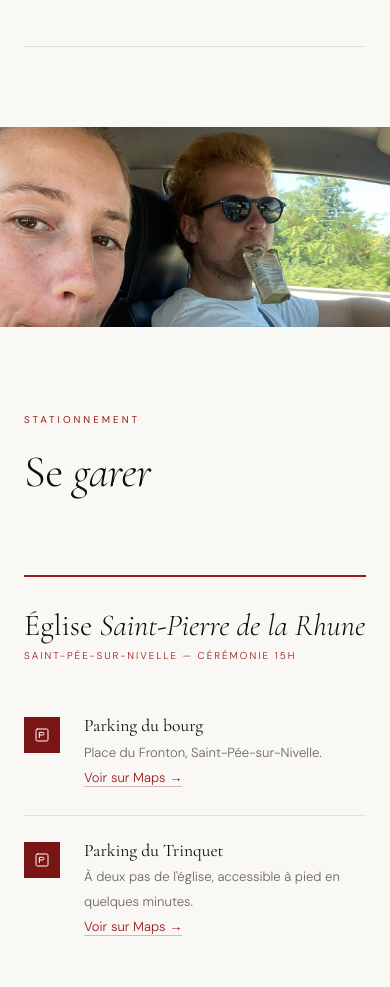
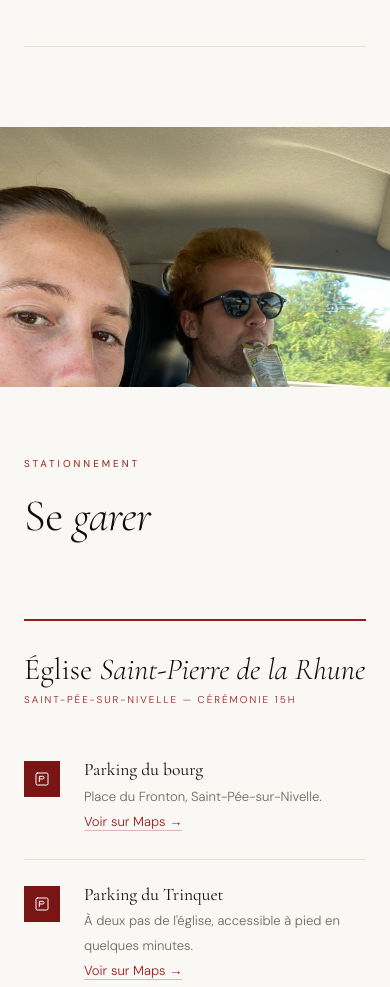
Before and after one commit to inesmas31/Mariage, a plain HTML site: page index.html in a window 390 px wide. Shown: the part 7760-8747 px from the top of the page. Drawn offline with nearby package versions, Linux system fonts and the light colour scheme.

Commit message:
Nos envies photo + parking restructuré + version mobile

```diff
--- a/index.html
+++ b/index.html
@@ -374,7 +374,22 @@
     .info-card strong { color: var(--noir); font-weight: 400; }
 
     /* ──────────────────────────── PARKING */
-    #parking { padding: 10rem 0; background: var(--blanc); }
+    #parking { background: var(--blanc); overflow: hidden; }
+    .parking-layout {
+      display: grid;
+      grid-template-columns: 380px 1fr;
+    }
+    .parking-photo {
+      position: sticky; top: 0;
+      height: 100vh;
+      overflow: hidden;
+    }
+    .parking-photo img {
+      width: 100%; height: 100%; object-fit: cover; object-position: center top; display: block;
+    }
+    .parking-content {
+      padding: 1.5rem 5rem;
+    }
     .parking-header { margin-bottom: 5rem; }
     .parking-grid { display: grid; grid-template-columns: 1fr 1fr; gap: 4rem; }
     .parking-block { border-top: 2px solid var(--rouge); padding-top: 2rem; }
@@ -423,15 +438,6 @@
       letter-spacing: 0.1em; color: var(--rouge);
     }
 
-
-    /* ──────────────────────────── PHOTO BREAK */
-    .photo-break {
-      width: 100%; height: 55vh; min-height: 320px; overflow: hidden;
-    }
-    .photo-break img {
-      width: 100%; height: 100%; object-fit: cover; object-position: center 30%;
-      display: block;
-    }
 
     /* ──────────────────────────── FOOTER */
     footer {
@@ -495,11 +501,10 @@
       .hotel-row { flex-direction: column; gap: 0.2rem; }
       .hotel-meta { flex-direction: row; gap: 1rem; }
 
-      /* Photo break */
-      .photo-break { height: 50vw; min-height: 200px; }
-
       /* Parking */
-      #parking { padding: 5rem 0; }
+      .parking-layout { grid-template-columns: 1fr; }
+      .parking-photo { position: relative; height: 60vw; min-height: 260px; }
+      .parking-content { padding: 4rem 1.5rem; }
       .parking-grid { grid-template-columns: 1fr; }
 
       /* Footer */
@@ -894,19 +899,18 @@
     </div>
   </section>
 
-  <!-- PHOTO COMPOTE -->
-  <div class="photo-break">
-    <img src="compote.jpeg" alt="Louis & Inès">
-  </div>
-
   <!-- SE GARER -->
   <section id="parking">
-    <div class="wrap">
-      <div class="parking-header">
-        <span class="kicker">Stationnement</span>
-        <h2 class="headline">Se <em>garer</em></h2>
+    <div class="parking-layout">
+      <div class="parking-photo">
+        <img src="compote.jpeg" alt="Louis & Inès">
       </div>
-      <div class="parking-grid">
+      <div class="parking-content">
+        <div class="parking-header">
+          <span class="kicker">Stationnement</span>
+          <h2 class="headline">Se <em>garer</em></h2>
+        </div>
+        <div class="parking-grid">
 
         <!-- Cérémonie -->
         <div class="parking-block">
@@ -967,16 +971,16 @@
             </div>
           </div>
         </div>
-
-      </div>
-    </div>
+        </div><!-- /parking-grid -->
+      </div><!-- /parking-content -->
+    </div><!-- /parking-layout -->
   </section>
 
   <!-- LISTE DE MARIAGE -->
   <section id="liste">
     <div class="wrap">
       <div class="liste-layout">
-        <img src="photo 2.jpg" alt="Domaine Elhorria" class="liste-photo">
+        <img src="nos envies.jpeg" alt="Louis & Inès" class="liste-photo">
         <div class="liste-right">
           <span class="kicker">Liste de mariage</span>
           <h2 class="headline" style="color:#fff;">Nos <em>envies</em></h2>
```
Also changed, not shown: nos envies.jpeg (added).
